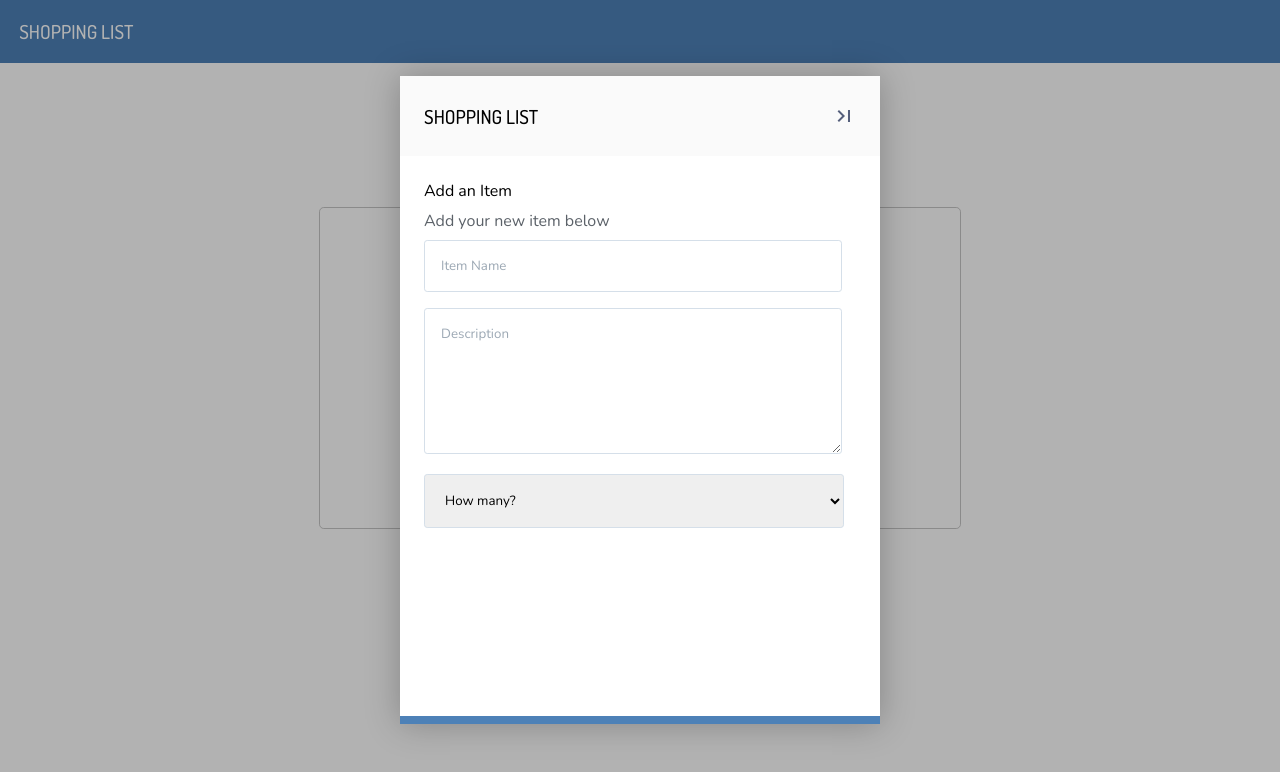
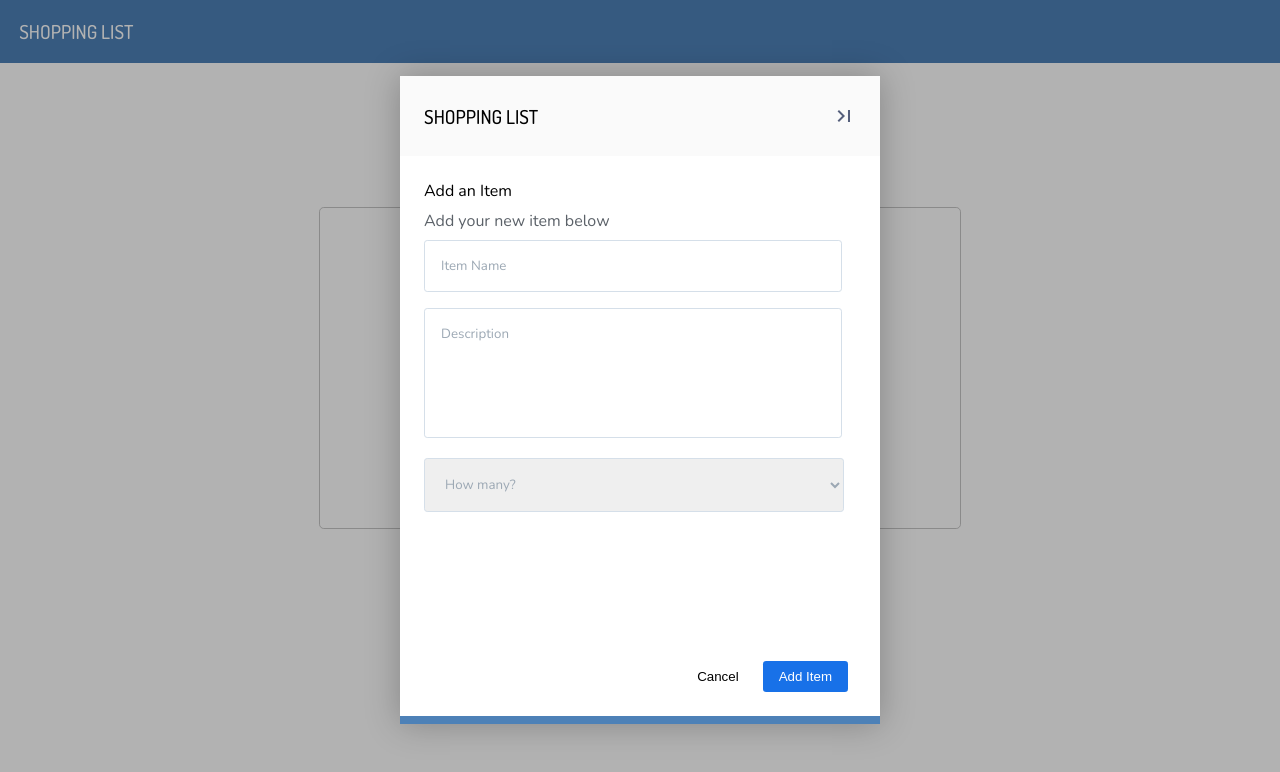
Before and after one commit to ronakh130/Veritone-ShoppingList, a React app: page / in a window 1280 px wide. Both pictures are taken after a click on the button "Add your first item". Built offline with nearby package versions, Linux system fonts and the light colour scheme.

Commit message:
Add buttons to add modal

```diff
--- /dev/null
+++ b/src/client/components/CancelButton.jsx
@@ -0,0 +1,30 @@
+import React from 'react';
+import styled from '@emotion/styled';
+
+const Cancel = styled.button`
+  margin: 0.5rem;
+  padding: 0.5rem 1rem;
+  background-color: transparent;
+  border: none;
+  border-radius: 0.2rem;
+  transition: 100ms;
+
+  &:hover {
+    cursor: pointer;
+    background-color: var(--button-secondary-hover);
+    transition: 100ms;
+  }
+
+  &:active {
+    background-color: var(--button-secondary-active);
+    transition: 100ms;
+  }
+`;
+
+const CancelButton = () => {
+  return (
+    <Cancel>Cancel</Cancel>
+  )
+}
+
+export default CancelButton
--- a/src/client/index.scss
+++ b/src/client/index.scss
@@ -22,4 +22,7 @@ html, body, #root {
   --button-primary: #1871e8;
   --button-primary-hover: #1265d0;
   --button-primary-active: #4089e7;
+
+  --button-secondary-hover: #c3cdd8;
+  --button-secondary-active: #a4acb4;
 }
--- a/src/client/modals/AddItemModal.jsx
+++ b/src/client/modals/AddItemModal.jsx
@@ -6,6 +6,7 @@ import Subtitle from './ModalText/Subtitle';
 import ItemName from './InputFields/ItemName';
 import ItemDesc from './InputFields/ItemDesc';
 import ItemNumber from './InputFields/ItemNumber';
+import ConfirmButtons from './ConfirmButtons';
 
 const AddModal = styled.div`
   width: 30rem;
@@ -15,10 +16,11 @@ const AddModal = styled.div`
   border-bottom: 0.5rem solid var(--checkbox-filled);
   display: flex;
   flex-direction: column;
+  justify-content: space-between;
 `;
 
 const BodyWrapper = styled.div`
-  flex: 1 0 80%;
+  flex: 1 1 80%;
 `;
 
 const AddItemModal = () => {
@@ -31,8 +33,8 @@ const AddItemModal = () => {
         <ItemName text={'Item Name'} />
         <ItemDesc text={'Description'} />
         <ItemNumber text={'How many?'} />
-
       </BodyWrapper>
+      <ConfirmButtons />
     </AddModal>
   )
 }
--- /dev/null
+++ b/src/client/modals/ConfirmButtons.jsx
@@ -0,0 +1,22 @@
+import React from 'react';
+import styled from '@emotion/styled';
+import Button from '../components/Button';
+import CancelButton from '../components/CancelButton';
+
+const ButtonWrapper = styled.div`
+  display: flex;
+  justify-content: flex-end;
+  align-items: center;
+  margin: 1rem 2rem;
+`;
+
+const ConfirmButtons = () => {
+  return (
+    <ButtonWrapper>
+      <CancelButton />
+      <Button buttonText={'Add Item'}/>
+    </ButtonWrapper>
+  )
+}
+
+export default ConfirmButtons
--- a/src/client/modals/InputFields/ItemDesc.jsx
+++ b/src/client/modals/InputFields/ItemDesc.jsx
@@ -9,6 +9,7 @@ const InputDesc = styled.textarea`
   width: 80%;
   height: 20%;
   border: 0.1rem solid var(--modal-inputs);
+  resize: none;
 
   ::placeholder {
     color: var(--modal-placeholders);
--- a/src/client/modals/InputFields/ItemNumber.jsx
+++ b/src/client/modals/InputFields/ItemNumber.jsx
@@ -8,6 +8,7 @@ const Dropdown = styled.select`
   font-family: 'Nunito', sans-serif;
   width: 87.5%;
   border: 0.1rem solid var(--modal-inputs);
+  color: var(--modal-placeholders);
 `;
 
 const ItemNumber = ({ text }) => {
--- a/src/client/modals/ModalHeader.jsx
+++ b/src/client/modals/ModalHeader.jsx
@@ -4,7 +4,7 @@ import ExitModal from './ExitModal';
 
 const ModalHeaderWrapper = styled.div`
   width: 100%;
-  height: 5rem;
+  flex: 0 0 5rem;
   display: flex;
   justify-content: space-between;
   align-items: center;
```
